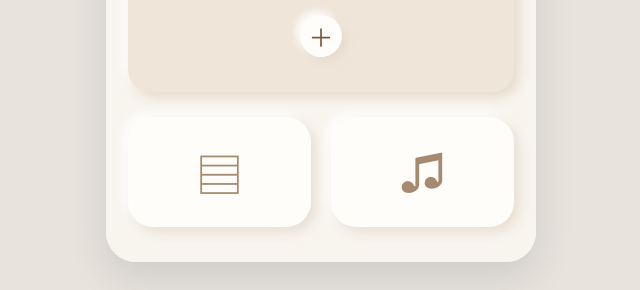
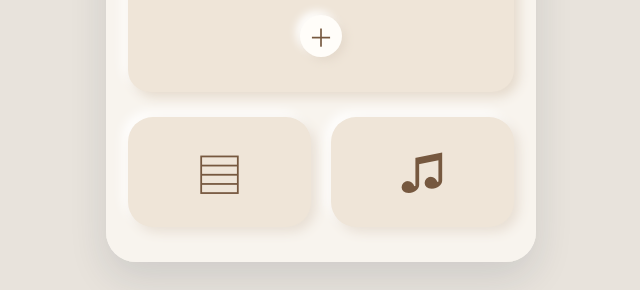
Before and after one commit to ayato-h/2026_DogLight, a plain HTML site: page index.html in a window 1280 px wide. Shown: the part 705-995 px from the top of the page, without its empty margins (319-959 px from the left). Drawn offline with Linux system fonts and the light colour scheme.

Commit message:
index.htmlを更新

```diff
--- a/css/common.css
+++ b/css/common.css
@@ -500,7 +500,7 @@ textarea {
     justify-content: center;
 
     border-radius: 25px;
-    background: var(--surface);
+    background: #efe5d8;
 
     box-shadow:
         5px 5px 12px #e8dfd4,
@@ -514,7 +514,7 @@ textarea {
 }
 
 .menu-icon {
-    color: var(--brown-light);
+    color: var(--brown);
     font-size: 48px;
     font-weight: 400;
 }
```
